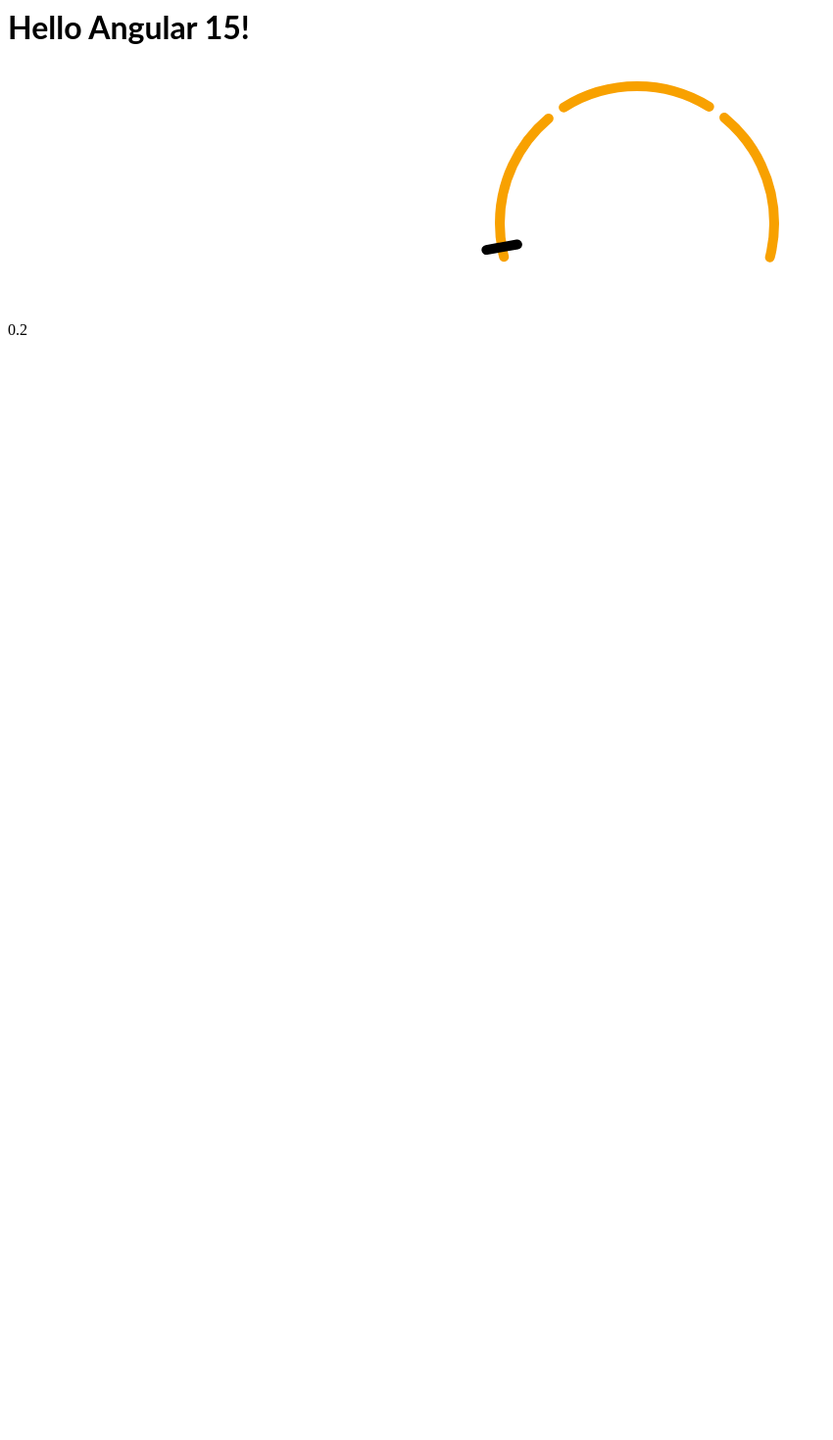
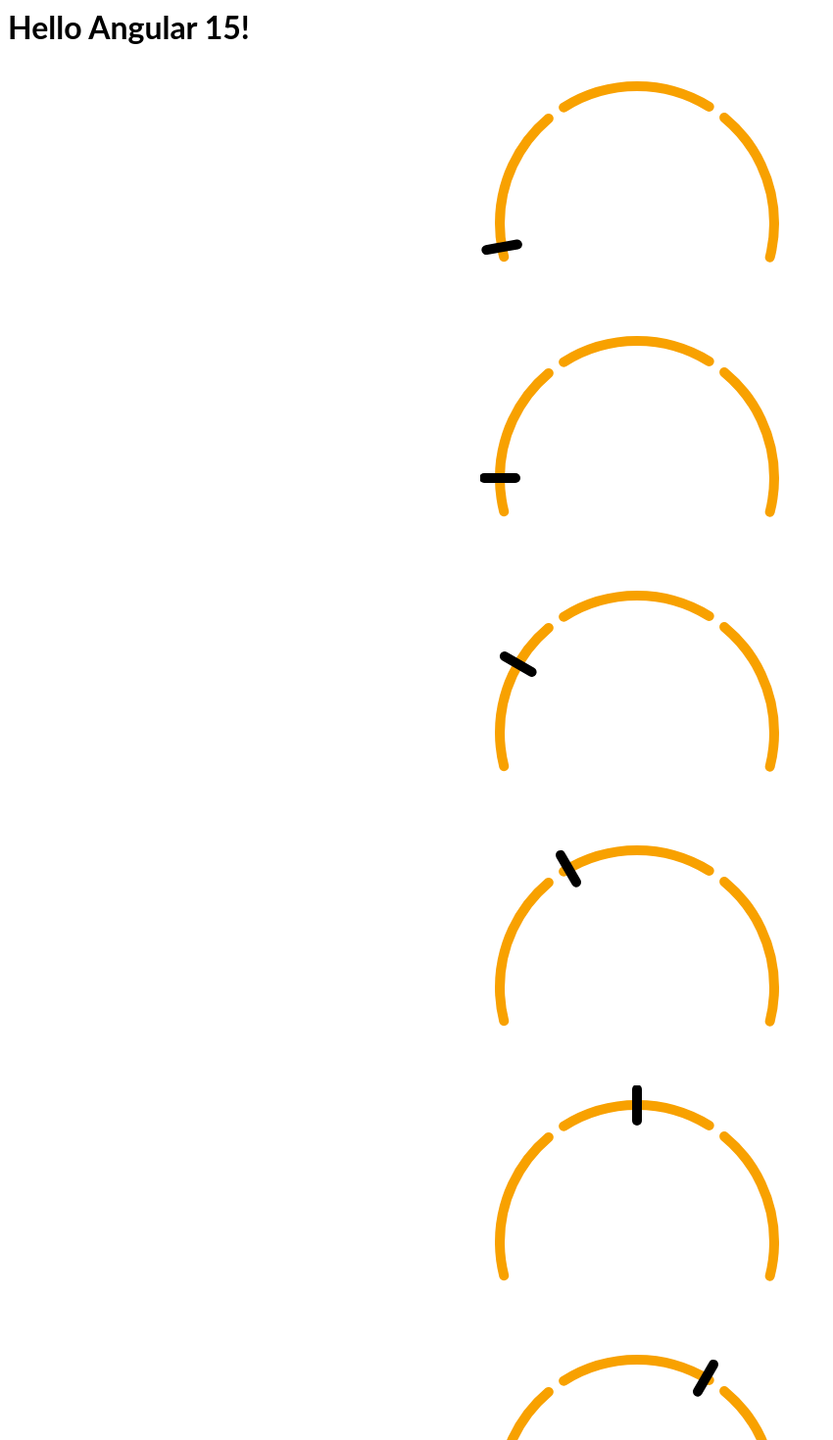
Before and after one commit to vandelio/custom-gauge, an Angular app: page / in a window 1280 px wide. Shown: the top 1470 px of the page at 98% size, without its empty margins (0-850 px from the left). Before the commit the page ends 800 px from the top, so only its background shows below. Built offline with nearby package versions, Linux system fonts and the light colour scheme.

Commit message:
5 files modified, 3 added

```diff
--- a/src/app/app.component.html
+++ b/src/app/app.component.html
@@ -1,3 +1,11 @@
 <hello name="{{ name }}"></hello>
 
+<custom-gauge [value]="0.1"></custom-gauge>
 <custom-gauge [value]="0.2"></custom-gauge>
+<custom-gauge [value]="0.3"></custom-gauge>
+<custom-gauge [value]="0.4"></custom-gauge>
+<custom-gauge [value]="0.5"></custom-gauge>
+<custom-gauge [value]="0.6"></custom-gauge>
+<custom-gauge [value]="0.7"></custom-gauge>
+<custom-gauge [value]="0.8"></custom-gauge>
+<custom-gauge [value]="0.9"></custom-gauge>
--- a/src/app/custom-gauge/custom-gauge.component.css
+++ b/src/app/custom-gauge/custom-gauge.component.css
@@ -5,33 +5,3 @@
   min-height: 260px;
   position: relative;
 }
-svg {
-  fill: transparent;
-  stroke-width: 5px;
-  position: absolute;
-  top: 0%;
-  left: 50%;
-  transform: scale(2);
-  transform-origin: top center;
-}
-circle {
-  stroke: #f8a100;
-  stroke-dasharray: 33%, 4%;
-  stroke-dashoffset: -27;
-}
-
-circle.stepOne {
-  transform: rotate(-100 80 80);
-}
-circle.stepTwo {
-  transform: rotate(-45 80 80);
-}
-circle.stepThree {
-  transform: rotate(0 80 80);
-}
-circle.stepFour {
-  transform: rotate(45 80 80);
-}
-circle.stepFive {
-  transform: rotate(100 80 80);
-}
--- a/src/app/custom-gauge/custom-gauge.component.html
+++ b/src/app/custom-gauge/custom-gauge.component.html
@@ -1,29 +1,3 @@
 <section class="custom-gauge-container">
-  <svg>
-    <circle
-      id="svgCircle"
-      cx="80"
-      cy="80"
-      r="70"
-      stroke-linecap="round"
-      clip-path="url(#cut-off-bottom)"
-    />
-    <line
-      transform="rotate(-100 80 80)"
-      x1="80"
-      y1="18"
-      x2="80"
-      y2="2"
-      stroke="black"
-      stroke-width="5"
-      stroke-linecap="round"
-    />
-    <defs>
-      <clipPath id="cut-off-bottom">
-        <rect x="0" y="0" width="160" height="102" />
-      </clipPath>
-    </defs>
-  </svg>
+  <svg-gauge [value]="value"></svg-gauge>
 </section>
-
-{{ value }}
--- a/src/app/custom-gauge/custom-gauge.component.ts
+++ b/src/app/custom-gauge/custom-gauge.component.ts
@@ -1,5 +1,4 @@
 import { Component, Input, OnInit } from '@angular/core';
-
 @Component({
   selector: 'custom-gauge',
   templateUrl: './custom-gauge.component.html',
@@ -7,24 +6,17 @@ import { Component, Input, OnInit } from '@angular/core';
 })
 export class CustomGaugeComponent implements OnInit {
   @Input() value: number;
-  colorArray = ['#3BCE58', '#E78002', '#DB0300'];
-  needleValue: string = '-110';
-  needlePosition: string;
 
   constructor() {}
 
-  ngOnInit() {
-    if (this.value === 0.1) this.needleValue = '-100';
-    if (this.value === 0.2) this.needleValue = '-90';
-    if (this.value === 0.3) this.needleValue = '-60';
-    if (this.value === 0.4) this.needleValue = '-30';
-    if (this.value === 0.5) this.needleValue = '0';
-    if (this.value === 0.6) this.needleValue = '30';
-    if (this.value === 0.7) this.needleValue = '60';
-    if (this.value === 0.8) this.needleValue = '90';
-    if (this.value >= 0.9) this.needleValue = '100';
+  ngOnInit() {}
+  /*
+  setNeedlePosition() {
+    document
+      .querySelector('#gaugeneedle')
+      .setAttribute('transform', 'rotate(-100 80 80)');
   }
-
+*/
   /// Take an input
   //  - should be (0, 0.1, 0.2 ... , 1)
 
--- /dev/null
+++ b/src/app/svg-gauge/svg-gauge.component.css
@@ -0,0 +1,19 @@
+svg {
+  fill: transparent;
+  stroke-width: 5px;
+  position: absolute;
+  top: 0%;
+  left: 50%;
+  transform: scale(2);
+  transform-origin: top center;
+}
+circle {
+  stroke: #f8a100;
+  stroke-dasharray: 33%, 4%; /* This is what makes the dashed lines in the semi circle */
+  stroke-dashoffset: -27; /* This adjusts the offset and the starting point of the first dash */
+}
+line {
+  transform: rotate(
+    -110 80 80
+  ); /* We want to control the line (needle) by rotating frm -100 to 100 */
+}
--- /dev/null
+++ b/src/app/svg-gauge/svg-gauge.component.ts
@@ -0,0 +1,35 @@
+import { Component, Input, OnInit } from '@angular/core';
+
+@Component({
+  selector: 'svg-gauge',
+  templateUrl: './svg-gauge.component.svg',
+  styleUrls: ['./svg-gauge.component.css'],
+})
+export class SvgGaugeComponent implements OnInit {
+  @Input() value: number;
+  colorArray = ['#3BCE58', '#E78002', '#DB0300'];
+  needleValue: string = '-110';
+  needlePosition: string;
+  transformOrigin: number = 80;
+
+  constructor() {}
+
+  ngOnInit() {
+    if (this.value === 0.1) this.needleValue = '-100';
+    if (this.value === 0.2) this.needleValue = '-90';
+    if (this.value === 0.3) this.needleValue = '-60';
+    if (this.value === 0.4) this.needleValue = '-30';
+    if (this.value === 0.5) this.needleValue = '0';
+    if (this.value === 0.6) this.needleValue = '30';
+    if (this.value === 0.7) this.needleValue = '60';
+    if (this.value === 0.8) this.needleValue = '90';
+    if (this.value >= 0.9) this.needleValue = '100';
+    this.transformNeedle();
+  }
+
+  transformNeedle() {
+    const r = this.needleValue;
+    const pos = this.transformOrigin;
+    this.needlePosition = `rotate(${r} ${pos} ${pos})`;
+  }
+}
```
Also changed, not shown: src/app/app.module.ts (+7 -1 lines), src/app/svg-gauge/svg-gauge.component.svg (added).
